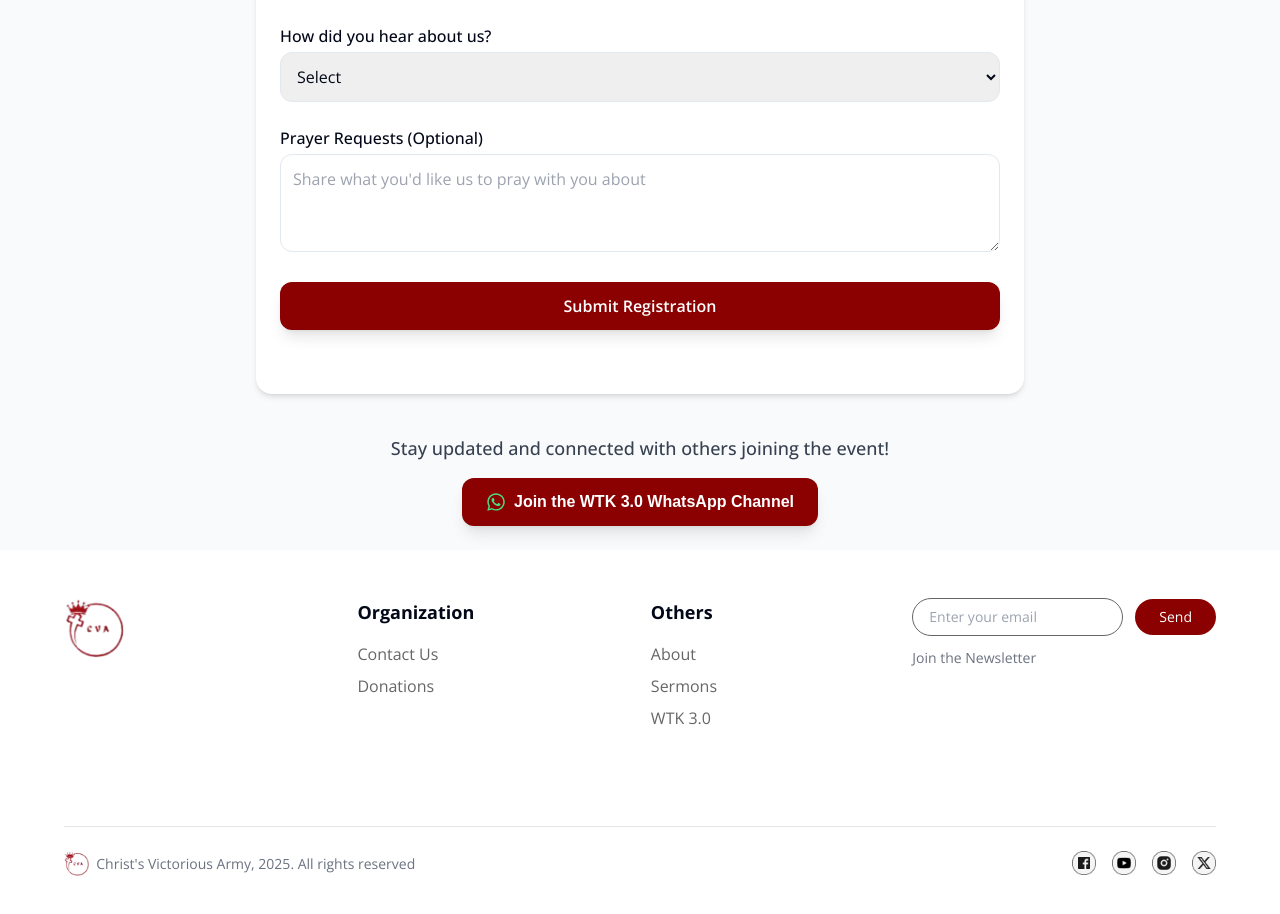
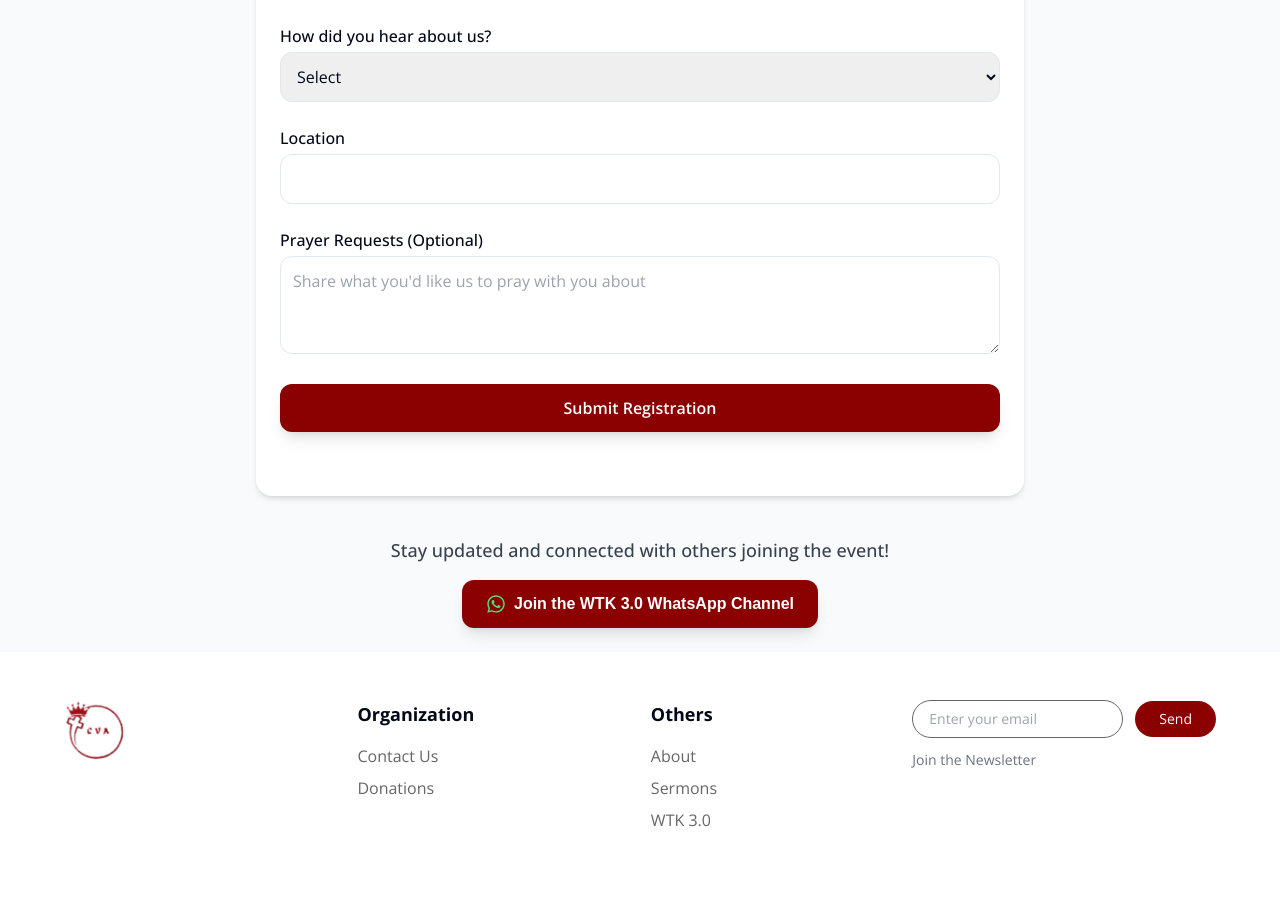
Before and after one commit to mx-technologies/cva-website, a Next.js app: page /wtk3.0 in a window 1280 px wide. Shown: the part 1303-2217 px from the top of the page. Built offline with nearby package versions, Linux system fonts and the light colour scheme; a web font is replaced by a local one.

Commit message:
implement location to wtk form

```diff
--- a/app/(main)/(landing)/wtk3.0/page.tsx
+++ b/app/(main)/(landing)/wtk3.0/page.tsx
@@ -13,6 +13,7 @@ const Wtk3_0 = () => {
     email: '',
     phone: '',
     church: '',
+    location: '',
     referral: '',
     prayer: '',
   });
@@ -56,6 +57,7 @@ const Wtk3_0 = () => {
           church: '',
           referral: '',
           prayer: '',
+          location: '',
         });
         toast.success('Registration successful!');
       } else {
@@ -259,6 +261,19 @@ const Wtk3_0 = () => {
             </select>
           </div>
 
+          {/* location */}
+          <div>
+            <label className='mb-1 block font-medium'>Location</label>
+            <input
+              type='text'
+              value={formData.location}
+              onChange={(e) =>
+                setFormData({ ...formData, location: e.target.value })
+              }
+              className='w-full rounded-xl border p-3 focus:outline-none focus:ring-2 focus:ring-[#8B0000]'
+            />
+          </div>
+
           {/* Prayer Requests */}
           <div>
             <label className='mb-1 block font-medium'>
--- a/app/api/register/route.ts
+++ b/app/api/register/route.ts
@@ -3,7 +3,7 @@ import { NextResponse } from 'next/server';
 
 export async function POST(req: Request) {
   const body = await req.json();
-  const { fullName, email, phone, church, referral, prayer } = body;
+  const { fullName, email, phone, church, location, referral, prayer } = body;
 
   console.log('BREVO KEY:', process.env.NEXT_BREVO_API_KEY);
   console.log('BREVO LIST:', process.env.NEXT_BREVO_LIST_ID);
@@ -22,6 +22,7 @@ export async function POST(req: Request) {
         ...(fullName && { FIRSTNAME: fullName }),
         ...(phone && { PHONE: phone }),
         ...(church && { CHURCH: church || '' }),
+        ...(location && { LOCATION: location || '' }),
         ...(referral && { REFERRAL: referral || '' }),
         ...(prayer && { PRAYER: prayer || '' }),
       },
```
